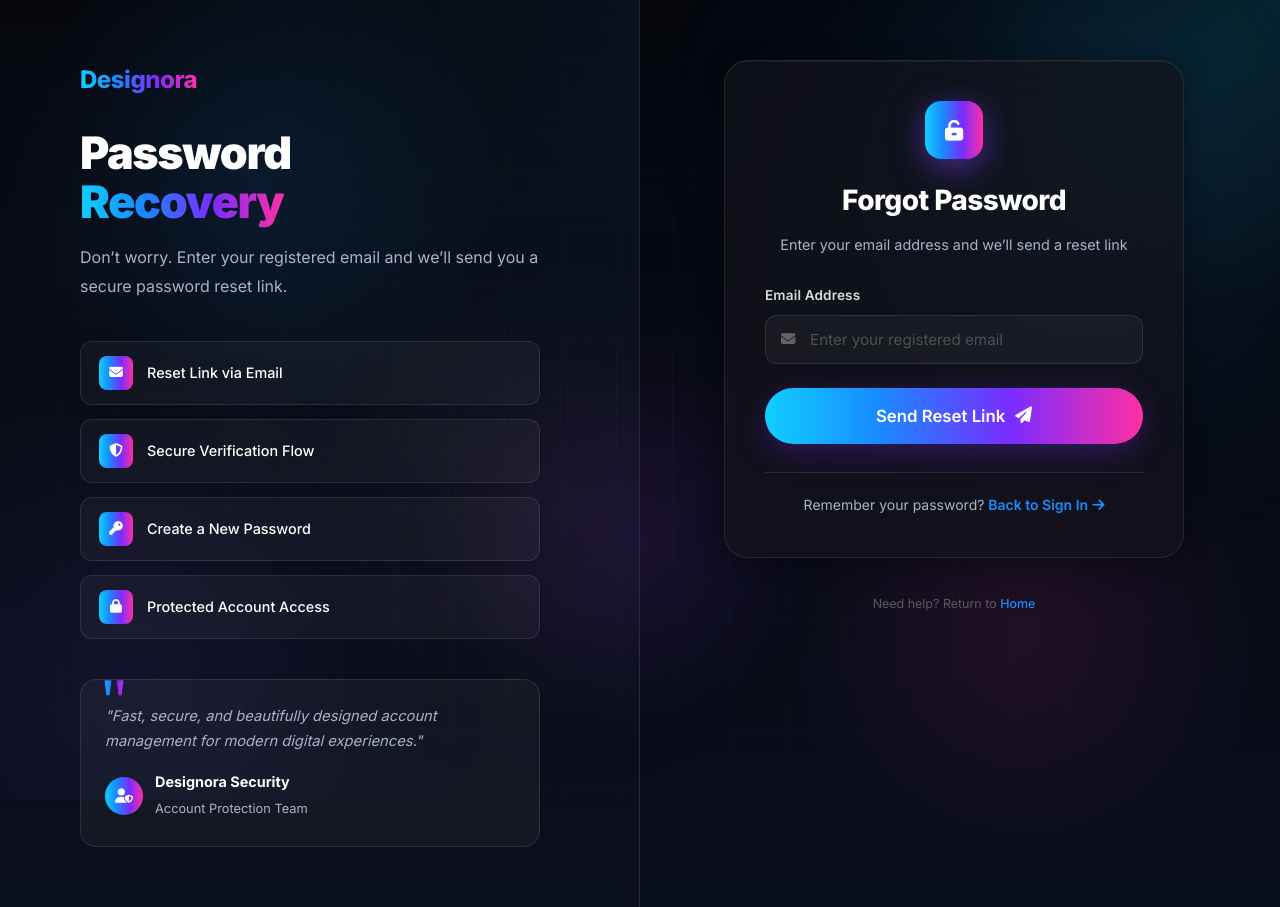
After one commit to Thilini-samanthika/Designora-web-design-development-company-website, a Flask app: page /forgot-password in a window 1280 px wide. The commit adds this page. Run offline with Flask 3, Linux system fonts and the light colour scheme; some libraries are stand-ins or nearby versions.

Commit message:
Implement user authentication features: add Google and Facebook login, password reset functionality, and corresponding UI updates

```diff
--- a/app.py
+++ b/app.py
@@ -2,9 +2,12 @@ from flask import Flask, render_template, request, jsonify, redirect, url_for, s
 from flask_mysqldb import MySQL
 from werkzeug.security import generate_password_hash, check_password_hash
 from email_validator import validate_email, EmailNotValidError
+from authlib.integrations.flask_client import OAuth
 from dotenv import load_dotenv
 from flask_limiter import Limiter
 from flask_limiter.util import get_remote_address
+from flask_mail import Mail, Message
+from itsdangerous import URLSafeTimedSerializer
 
 import os
 import re
@@ -20,7 +23,48 @@ app.config['MYSQL_PASSWORD'] = os.getenv('DB_PASSWORD')
 app.config['MYSQL_DB'] = os.getenv('DB_NAME')
 app.config['MYSQL_CURSORCLASS'] = 'DictCursor'
 
+app.config['SECRET_KEY'] = os.getenv('SECRET_KEY', 'designora-secret-key')
+app.config['MAIL_SERVER'] = os.getenv('MAIL_SERVER')
+app.config['MAIL_PORT'] = int(os.getenv('MAIL_PORT', 587))
+app.config['MAIL_USE_TLS'] = os.getenv('MAIL_USE_TLS') == 'True'
+app.config['MAIL_USERNAME'] = os.getenv('MAIL_USERNAME')
+app.config['MAIL_PASSWORD'] = os.getenv('MAIL_PASSWORD')
+app.config['MAIL_DEFAULT_SENDER'] = os.getenv('MAIL_DEFAULT_SENDER')
+
+mail = Mail(app)
+serializer = URLSafeTimedSerializer(app.config['SECRET_KEY'])
 mysql = MySQL(app)
+
+limiter = Limiter(
+    key_func=get_remote_address,
+    app=app,
+    default_limits=["200 per day", "50 per hour"],
+    storage_uri="memory://"
+)
+
+oauth = OAuth(app)
+
+google = oauth.register(
+    name='google',
+    client_id=os.getenv('GOOGLE_CLIENT_ID'),
+    client_secret=os.getenv('GOOGLE_CLIENT_SECRET'),
+    server_metadata_url='https://accounts.google.com/.well-known/openid-configuration',
+    client_kwargs={
+        'scope': 'openid email profile'
+    }
+)
+
+facebook = oauth.register(
+    name='facebook',
+    client_id=os.getenv('FACEBOOK_CLIENT_ID'),
+    client_secret=os.getenv('FACEBOOK_CLIENT_SECRET'),
+    access_token_url='https://graph.facebook.com/oauth/access_token',
+    authorize_url='https://www.facebook.com/dialog/oauth',
+    api_base_url='https://graph.facebook.com/',
+    client_kwargs={'scope': 'email public_profile'},
+)
+
+
 def is_strong_password(password):
     if len(password) < 8:
         return False
@@ -32,23 +76,20 @@ def is_strong_password(password):
         return False
     return True
 
+
 def is_valid_name(name):
     return len(name.strip()) >= 3 and len(name.strip()) <= 100
+
 
 def is_safe_length(text, max_length):
     return len(text.strip()) <= max_length
 
-limiter = Limiter(
-    key_func=get_remote_address,
-    app=app,
-    default_limits=["200 per day", "50 per hour"],
-    storage_uri="memory://"
-)
 
 # Splash page
 @app.route('/')
 def splash():
     return render_template('splash.html')
+
 
 # Home page after login
 @app.route('/home')
@@ -58,15 +99,125 @@ def home():
         return redirect(url_for('signin'))
     return render_template('index.html', user_name=session.get('user_name'))
 
+
 # Sign in page
 @app.route('/signin')
 def signin():
     return render_template('signin.html')
 
+
 # Sign up page
 @app.route('/signup')
 def signup():
     return render_template('signup.html')
+
+
+# GOOGLE LOGIN
+@app.route('/login/google')
+def login_google():
+    redirect_uri = url_for('google_callback', _external=True)
+    return google.authorize_redirect(redirect_uri)
+
+
+@app.route('/google/callback')
+def google_callback():
+    try:
+        token = google.authorize_access_token()
+        user_info = token.get('userinfo')
+
+        if not user_info:
+            resp = google.get('userinfo')
+            user_info = resp.json()
+
+        email = user_info.get('email')
+        name = user_info.get('name', 'Google User')
+        google_id = user_info.get('sub')
+
+        if not email:
+            flash('Google account email not available.', 'error')
+            return redirect(url_for('signin'))
+
+        cur = mysql.connection.cursor()
+        cur.execute("SELECT * FROM users WHERE email = %s", (email,))
+        user = cur.fetchone()
+
+        if not user:
+            random_password = generate_password_hash(os.urandom(24).hex())
+            cur.execute(
+                "INSERT INTO users (full_name, email, password) VALUES (%s, %s, %s)",
+                (name, email, random_password)
+            )
+            mysql.connection.commit()
+
+            cur.execute("SELECT * FROM users WHERE email = %s", (email,))
+            user = cur.fetchone()
+
+        cur.close()
+
+        session['user_id'] = user['id']
+        session['user_name'] = user['full_name']
+        session['user_email'] = user['email']
+        session['google_id'] = google_id
+
+        flash(f"Welcome {user['full_name']}!", 'success')
+        return redirect(url_for('home'))
+
+    except Exception as e:
+        flash(f'Google login failed: {str(e)}', 'error')
+        return redirect(url_for('signin'))
+
+
+# FACEBOOK LOGIN
+@app.route('/login/facebook')
+def login_facebook():
+    redirect_uri = url_for('facebook_callback', _external=True)
+    return facebook.authorize_redirect(redirect_uri)
+
+
+@app.route('/facebook/callback')
+def facebook_callback():
+    try:
+        token = facebook.authorize_access_token()
+        resp = facebook.get('me?fields=id,name,email', token=token)
+        profile = resp.json()
+
+        email = profile.get('email')
+        name = profile.get('name', 'Facebook User')
+        facebook_id = profile.get('id')
+
+        if not email:
+            flash('Facebook email permission not granted. Please use Google login or normal sign in.', 'error')
+            return redirect(url_for('signin'))
+
+        cur = mysql.connection.cursor()
+        cur.execute("SELECT * FROM users WHERE email = %s", (email,))
+        user = cur.fetchone()
+
+        if not user:
+            random_password = generate_password_hash(os.urandom(24).hex())
+            cur.execute(
+                "INSERT INTO users (full_name, email, password) VALUES (%s, %s, %s)",
+                (name, email, random_password)
+            )
+            mysql.connection.commit()
+
+            cur.execute("SELECT * FROM users WHERE email = %s", (email,))
+            user = cur.fetchone()
+
+        cur.close()
+
+        session['user_id'] = user['id']
+        session['user_name'] = user['full_name']
+        session['user_email'] = user['email']
+        session['facebook_id'] = facebook_id
+
+        flash(f"Welcome {user['full_name']}!", 'success')
+        return redirect(url_for('home'))
+
+    except Exception as e:
+        flash(f'Facebook login failed: {str(e)}', 'error')
+        return redirect(url_for('signin'))
+
 
 # REGISTER
 @limiter.limit("3 per minute")
@@ -124,6 +275,7 @@ def register():
     flash('Account created successfully. Please sign in.', 'success')
     return redirect(url_for('signin'))
 
+
 # LOGIN
 @limiter.limit("5 per minute")
 @app.route('/login', methods=['POST'])
@@ -150,13 +302,117 @@ def login():
     flash('Invalid email or password.', 'error')
     return redirect(url_for('signin'))
 
+
 # LOGOUT
-
 @app.route('/logout')
 def logout():
     session.clear()
     flash('You have logged out successfully.', 'success')
     return redirect(url_for('splash'))
+
+
+# FORGOT PASSWORD
+@app.route('/forgot-password', methods=['GET', 'POST'])
+def forgot_password():
+    if request.method == 'POST':
+        email = request.form.get('email', '').strip()
+
+        if not email:
+            flash('Please enter your email address.', 'error')
+            return redirect(url_for('forgot_password'))
+
+        try:
+            validate_email(email)
+        except EmailNotValidError:
+            flash('Please enter a valid email address.', 'error')
+            return redirect(url_for('forgot_password'))
+
+        cur = mysql.connection.cursor()
+        cur.execute("SELECT * FROM users WHERE email = %s", (email,))
+        user = cur.fetchone()
+        cur.close()
+
+        if user:
+            token = serializer.dumps(user['email'], salt='password-reset-salt')
+            reset_url = url_for('reset_password', token=token, _external=True)
+
+            msg = Message(
+                'Password Reset Request',
+                recipients=[user['email']]
+            )
+            msg.body = f"""Hello,
+
+Click the link below to reset your password:
+
+{reset_url}
+
+This link will expire in 1 hour.
+
+If you did not request this, please ignore this email.
+"""
+            mail.send(msg)
+
+            flash('Password reset link has been sent to your email.', 'success')
+            return redirect(url_for('signin'))
+        else:
+            flash('No account found with that email address.', 'error')
+            return redirect(url_for('forgot_password'))
+
+    return render_template('forgot_password.html')
+
+
+# RESET PASSWORD
+@app.route('/reset-password/<token>', methods=['GET', 'POST'])
+def reset_password(token):
+    try:
+        email = serializer.loads(token, salt='password-reset-salt', max_age=3600)
+    except Exception:
+        flash('The reset link is invalid or has expired.', 'error')
+        return redirect(url_for('forgot_password'))
+
+    cur = mysql.connection.cursor()
+    cur.execute("SELECT * FROM users WHERE email = %s", (email,))
+    user = cur.fetchone()
+
+    if not user:
+        cur.close()
+        flash('User not found.', 'error')
+        return redirect(url_for('forgot_password'))
+
+    if request.method == 'POST':
+        new_password = request.form.get('password', '').strip()
+        confirm_password = request.form.get('confirm_password', '').strip()
+
+        if not new_password or not confirm_password:
+            cur.close()
+            flash('Please fill in all fields.', 'error')
+            return redirect(url_for('reset_password', token=token))
+
+        if new_password != confirm_password:
+            cur.close()
+            flash('Passwords do not match.', 'error')
+            return redirect(url_for('reset_password', token=token))
+
+        if not is_strong_password(new_password):
+            cur.close()
+            flash('Password must be at least 8 characters and include uppercase, lowercase, and a number.', 'error')
+            return redirect(url_for('reset_password', token=token))
+
+        hashed_password = generate_password_hash(new_password)
+
+        cur.execute(
+            "UPDATE users SET password = %s WHERE email = %s",
+            (hashed_password, email)
+        )
+        mysql.connection.commit()
+        cur.close()
+
+        flash('Your password has been reset successfully. Please sign in.', 'success')
+        return redirect(url_for('signin'))
+
+    cur.close()
+    return render_template('reset_password.html', token=token)
+
 
 # CONTACT FORM
 @limiter.limit("5 per minute")
@@ -196,6 +452,8 @@ def contact():
             "success": False,
             "message": f"Error: {str(e)}"
         })
+
+
 # START PROJECT / ORDER
 @app.route('/start-project', methods=['POST'])
 def start_project():
@@ -236,9 +494,12 @@ def start_project():
 
     flash('Your project order has been submitted successfully.', 'success')
     return redirect(url_for('home'))
+
+
 @app.errorhandler(429)
 def ratelimit_handler(e):
-    return "Too many login attempts. Please try again later.", 429
+    return "Too many attempts. Please try again later.", 429
+
 
 # RUN APP
 if __name__ == '__main__':
--- /dev/null
+++ b/templates/forgot_password.html
@@ -0,0 +1,144 @@
+<!DOCTYPE html>
+<html lang="en">
+<head>
+    <meta charset="UTF-8">
+    <meta name="viewport" content="width=device-width, initial-scale=1.0">
+    <title>Forgot Password | Designora</title>
+    <meta name="description" content="Reset your Designora account password">
+    <link rel="stylesheet" href="/static/style.css">
+    <link rel="stylesheet" href="/static/auth.css">
+    <link rel="preconnect" href="https://fonts.googleapis.com">
+    <link rel="preconnect" href="https://fonts.gstatic.com" crossorigin>
+    <link href="https://fonts.googleapis.com/css2?family=Inter:wght@300;400;500;600;700;800;900&display=swap" rel="stylesheet">
+    <link rel="stylesheet" href="https://cdnjs.cloudflare.com/ajax/libs/font-awesome/6.5.1/css/all.min.css">
+</head>
+<body class="auth-body">
+
+    <div class="auth-bg-effects">
+        <div class="blob blob-1"></div>
+        <div class="blob blob-2"></div>
+        <div class="blob blob-3"></div>
+        <div class="grid-overlay"></div>
+    </div>
+
+    <div class="auth-wrapper">
+
+        <div class="auth-brand-panel">
+            <div class="auth-brand-inner">
+                <a href="/" class="auth-logo">
+                    <span class="logo-text">Designora</span>
+                </a>
+
+                <h2 class="auth-brand-headline">
+                    Password<br><span class="gradient-text">Recovery</span>
+                </h2>
+
+                <p class="auth-brand-sub">
+                    Don’t worry. Enter your registered email and we’ll send you a secure password reset link.
+                </p>
+
+                <div class="auth-brand-features">
+                    <div class="auth-brand-feature">
+                        <div class="auth-feature-icon"><i class="fas fa-envelope"></i></div>
+                        <span>Reset Link via Email</span>
+                    </div>
+                    <div class="auth-brand-feature">
+                        <div class="auth-feature-icon"><i class="fas fa-shield-alt"></i></div>
+                        <span>Secure Verification Flow</span>
+                    </div>
+                    <div class="auth-brand-feature">
+                        <div class="auth-feature-icon"><i class="fas fa-key"></i></div>
+                        <span>Create a New Password</span>
+                    </div>
+                    <div class="auth-brand-feature">
+                        <div class="auth-feature-icon"><i class="fas fa-lock"></i></div>
+                        <span>Protected Account Access</span>
+                    </div>
+                </div>
+
+                <div class="auth-brand-quote">
+                    <p class="auth-quote-text">
+                        "Fast, secure, and beautifully designed account management for modern digital experiences."
+                    </p>
+                    <div class="auth-quote-author">
+                        <div class="auth-quote-avatar"><i class="fas fa-user-shield"></i></div>
+                        <div>
+                            <strong>Designora Security</strong>
+                            <span>Account Protection Team</span>
+                        </div>
+                    </div>
+                </div>
+            </div>
+        </div>
+
+        <div class="auth-form-panel">
+            <div class="auth-form-scroll">
+
+                <div class="auth-mobile-logo">
+                    <a href="/" class="auth-logo">
+                        <span class="logo-text">Designora</span>
+                    </a>
+                </div>
+
+                <div class="auth-card auth-card-form">
+                    <div class="auth-card-header">
+                        <div class="auth-card-icon">
+                            <i class="fas fa-unlock-alt"></i>
+                        </div>
+                        <h1 class="auth-title">Forgot Password</h1>
+                        <p class="auth-subtitle">
+                            Enter your email address and we’ll send a reset link
+                        </p>
+                    </div>
+
+                    {% with messages = get_flashed_messages(with_categories=true) %}
+                      {% if messages %}
+                        <div class="flash-messages">
+                          {% for category, message in messages %}
+                            <div class="flash {{ category }}">{{ message }}</div>
+                          {% endfor %}
+                        </div>
+                      {% endif %}
+                    {% endwith %}
+
+                    <form action="{{ url_for('forgot_password') }}" method="POST" class="auth-form">
+                        <div class="form-field">
+                            <label class="field-label" for="email">Email Address</label>
+                            <div class="field-input-wrap">
+                                <i class="fas fa-envelope field-icon"></i>
+                                <input
+                                    type="email"
+                                    id="email"
+                                    name="email"
+                                    class="field-input"
+                                    placeholder="Enter your registered email"
+                                    required
+                                >
+                            </div>
+                        </div>
+
+                        <button type="submit" class="btn btn-primary btn-full btn-lg auth-submit-btn">
+                            <span class="btn-submit-text">Send Reset Link</span>
+                            <i class="fas fa-paper-plane btn-submit-icon"></i>
+                        </button>
+                    </form>
+
+                    <p class="auth-switch-link">
+                        Remember your password?
+                        <a href="/signin" class="auth-link">
+                            Back to Sign In <i class="fas fa-arrow-right"></i>
+                        </a>
+                    </p>
+                </div>
+
+                <p class="auth-footer-note">
+                    Need help? Return to
+                    <a href="/" class="auth-link">Home</a>
+                </p>
+            </div>
+        </div>
+    </div>
+
+    <script src="/static/script.js"></script>
+</body>
+</html>
--- a/templates/index.html
+++ b/templates/index.html
@@ -30,6 +30,7 @@
                 <li><a href="#team" class="nav-link">Team</a></li>
                 <li><a href="#testimonials" class="nav-link">Testimonials</a></li>
                 <li><a href="#contact" class="nav-link">Contact</a></li>
+                <li><a href="{{ url_for('logout') }}" class="nav-link">Logout</a></li>
             </ul>
 
             <a href="#contact" class="nav-cta">Start a Project</a>
```
Also changed, not shown: requirements.txt (+9 -0 lines), templates/reset_password.html (added, +190 -0 lines), templates/signin.html (+6 -7 lines).
